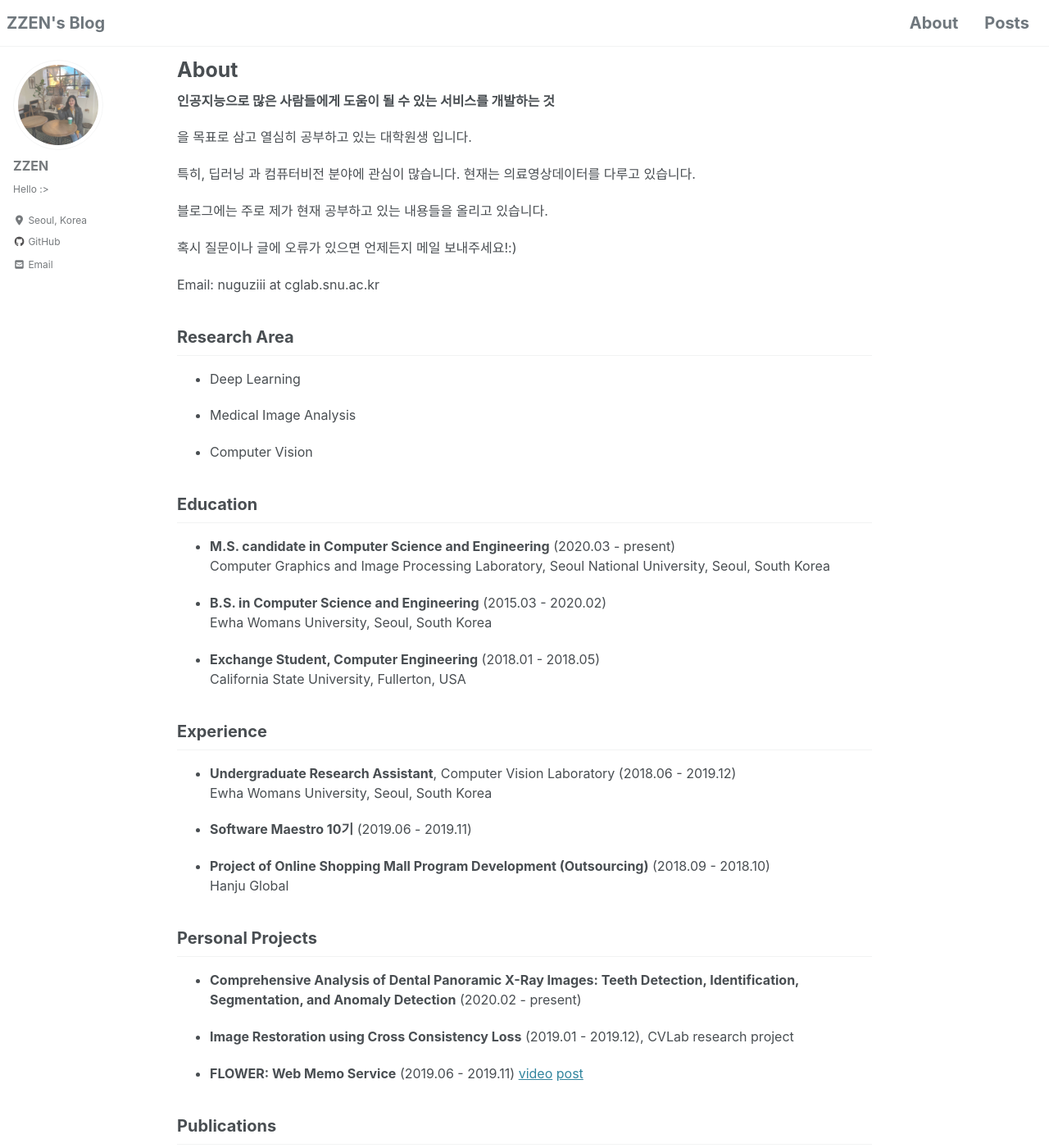
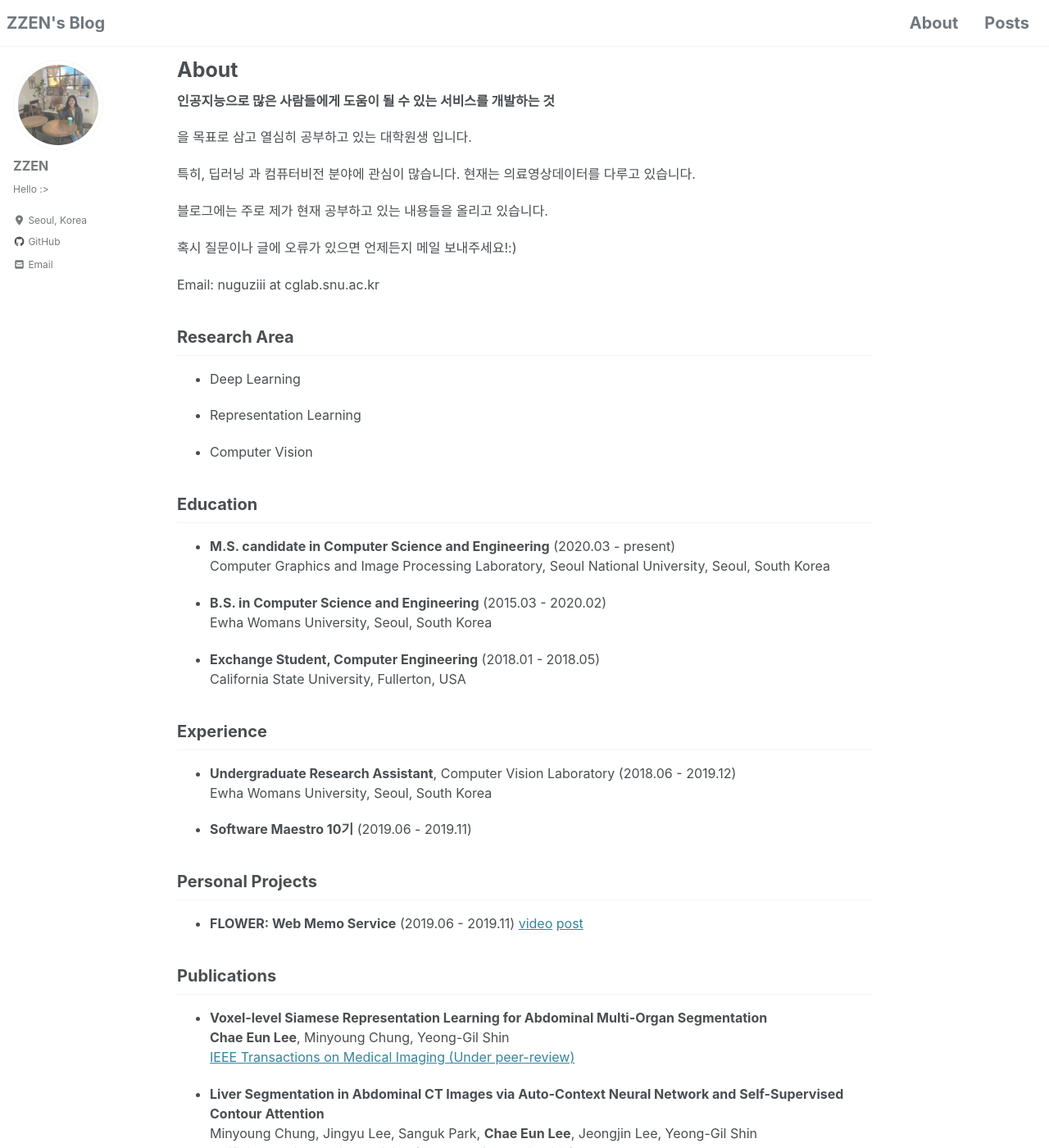
Before and after one commit to nuguziii/nuguziii.github.io, a Jekyll site: the page built from _pages/about.md, in a window 1280 px wide and 1400 px high. Shown: the whole window at 82% size. Built offline with Jekyll 4.4.1, drawn with Linux system fonts in a browser that asks for light colours; cached includes are drawn as plain includes; nearby versions of some CDN libraries.

Commit message:
update about

```diff
--- a/_pages/about.md
+++ b/_pages/about.md
@@ -20,7 +20,7 @@ Email: nuguziii at cglab.snu.ac.kr
 
 - Deep Learning
 
-- Medical Image Analysis
+- Representation Learning
 
 - Computer Vision
 
@@ -41,23 +41,18 @@ Ewha Womans University, Seoul, South Korea
 
 - **Software Maestro 10기** (2019.06 - 2019.11)
 
-- **Project of Online Shopping Mall Program Development (Outsourcing)** (2018.09 - 2018.10)<br>
-Hanju Global
-
 ## Personal Projects
-
-- **Comprehensive Analysis of Dental Panoramic X-Ray Images: Teeth Detection, Identification, Segmentation, and Anomaly Detection**
-(2020.02 - present)
-
-- **Image Restoration using Cross Consistency Loss**
-(2019.01 - 2019.12), CVLab research project
 
 - **FLOWER: Web Memo Service** (2019.06 - 2019.11) [video](https://www.youtube.com/watch?v=hMoJh5K7SQo) [post](https://blog.naver.com/PostView.nhn?blogId=sw_maestro&logNo=221710898997&categoryNo=21&parentCategoryNo=21&from=thumbnailList)
 
 ## Publications
 
+- **Voxel-level Siamese Representation Learning for Abdominal Multi-Organ Segmentation**<br>
+**Chae Eun Lee**, Minyoung Chung, Yeong-Gil Shin<br>
+[IEEE Transactions on Medical Imaging (Under peer-review)](https://arxiv.org/abs/2105.07672)
+
 - **Liver Segmentation in Abdominal CT Images via Auto-Context Neural Network and Self-Supervised Contour Attention**<br>
-Minyoung Chung, Jingyu Lee, Sanguk Park, **Chae Eun Lee**, Jeongjin Lee, Yeong-Gil Shin
+Minyoung Chung, Jingyu Lee, Sanguk Park, **Chae Eun Lee**, Jeongjin Lee, Yeong-Gil Shin<br>
 [Artificial Intelligence in Medicine (accepted for publication)](https://arxiv.org/pdf/2002.05895.pdf)
 
 - **Individual Tooth Detection and Identification from Dental Panoramic X-Ray Images via Point-wise Localization and Distance Regularization**<br>
```
